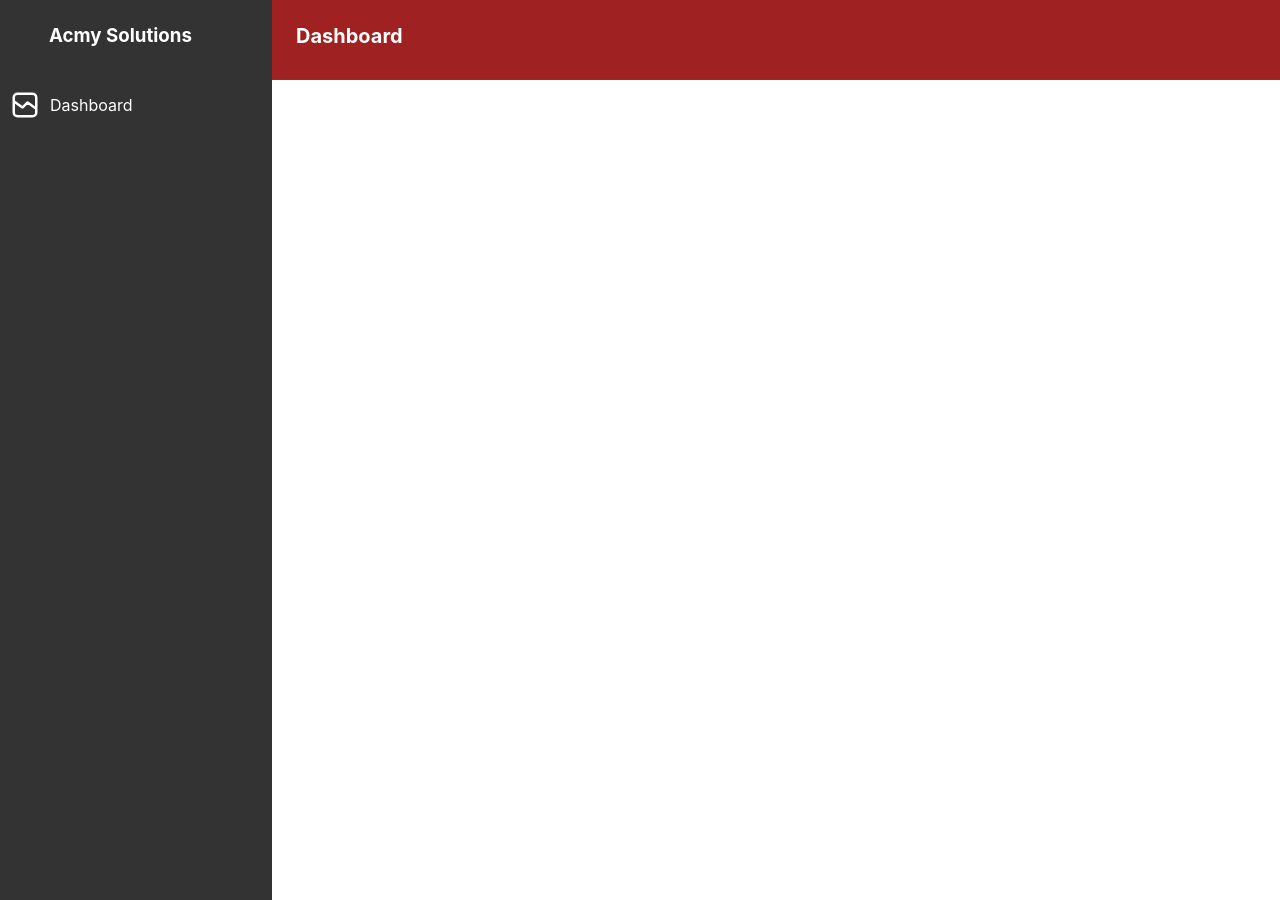
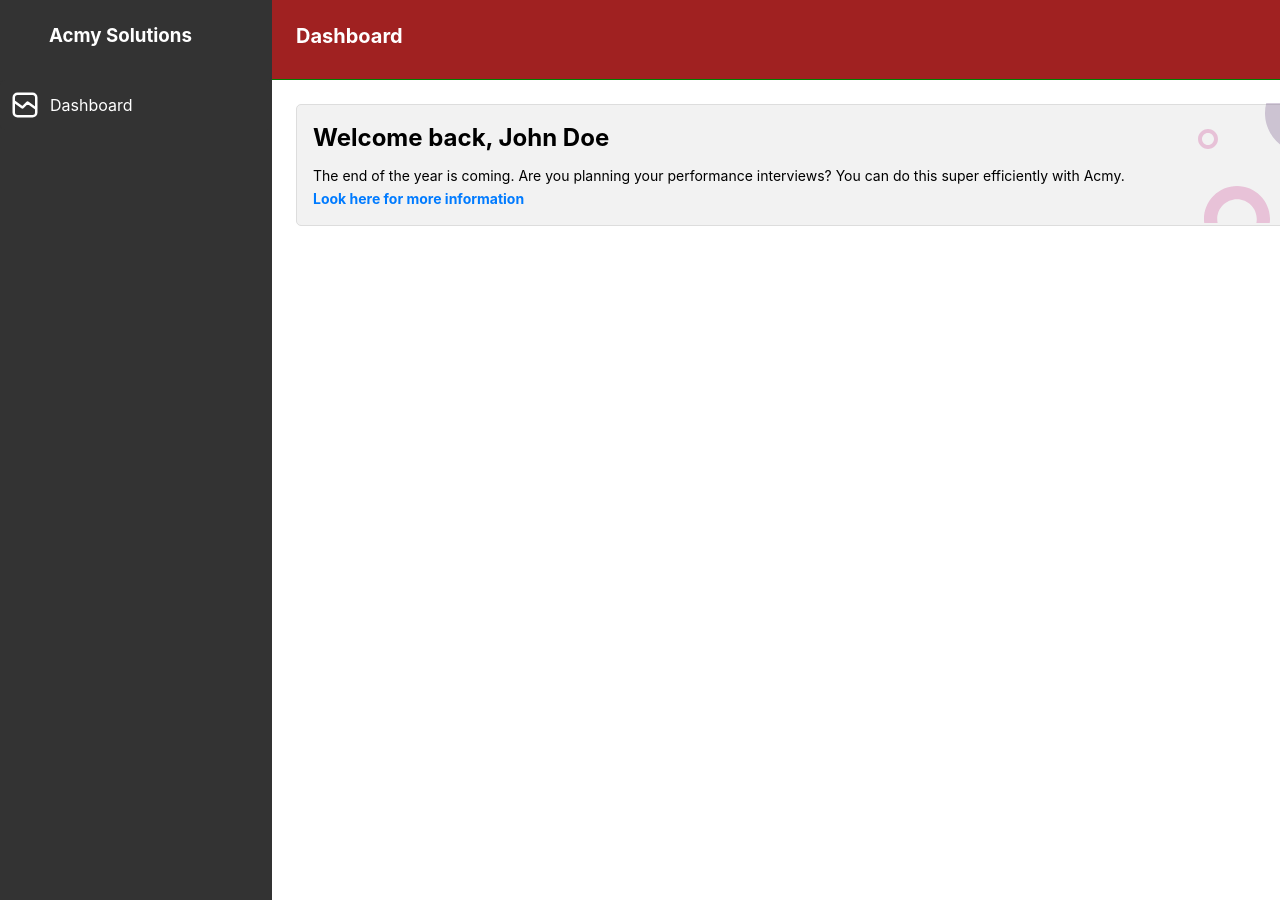
Before and after one commit to desilva-se19047/To-Do-App, a React (Create React App) app in the folder todo-app/: page / in a window 1280 px wide. Shown: the top 900 px of the page. Built offline with nearby package versions, Linux system fonts and the light colour scheme.

Commit message:
create frame component

```diff
--- a/todo-app/src/components/ComponentStyle.css
+++ b/todo-app/src/components/ComponentStyle.css
@@ -81,3 +81,69 @@
     height: 80px;
     width: 272px;
   }
+
+  /* Style for the frame component */
+
+.frame {
+    background-color: #f2f2f2;
+    border: 1px solid #ddd;
+    border-radius: 5px;
+    display: flex;
+    align-items: center;
+    justify-content: space-between;
+    width: 1120px;
+    height: 120px;
+    margin-left: 296px;
+    margin-top: -796px;
+
+  }
+
+  .frame-content{
+    height: 120px;
+  }
+
+  .frame h3 {
+    font-size: 24px;
+    width: 600px;
+    margin-left: 16px;
+    margin-top: 18px;
+    margin-bottom: 0;
+  }
+
+  .frame p {
+    font-size: 14px;
+    margin: 0;
+    line-height: 24px;
+    margin-left: 16px;
+  }
+
+  .frame a {
+    text-decoration: none;
+    color: #007bff;
+    font-weight: bold;
+    font-size: 14px;
+    margin-left: 16px;
+  }
+
+  .frame-text {
+    margin-top: 12px;
+  }
+
+  .frame-image-1 {
+    width: 167px;
+    height: 120px;
+    margin-left: -26px;
+  }
+
+  .frame-image-2 {
+    width: 24px;
+    height: 24px;
+    margin-left: 12px;
+    margin-bottom: 80px;
+    margin-right: 16px;
+  }
+
+
+ /* Style for the activity feeds component */
+ /* Style for the priority chart component */
+ /* Style for the task list component */
--- a/todo-app/src/components/Frame.js
+++ b/todo-app/src/components/Frame.js
@@ -0,0 +1,28 @@
+// Frame.js
+
+import React from 'react';
+import './ComponentStyle.css';
+import close from "../assets/Close.svg";
+import vector from "../assets/Vector.svg";
+
+const Frame = () => {
+  return (
+    <div className="frame">
+      <div className="frame-content">
+        <div className="welcome">
+          <h3>Welcome back, John Doe</h3>
+        </div>
+        <div className="frame-text">
+          <p>The end of the year is coming. Are you planning your performance interviews? You can do this super efficiently with Acmy.</p>
+          <a href="#">Look here for more information</a>
+        </div>
+      </div>
+      <div className="frame-image">
+        <img src={vector} alt="Vector" className="frame-image-1" />
+        <img src={close} alt="Close" className="frame-image-2" />
+      </div>
+    </div>
+  );
+};
+
+export default Frame;
--- a/todo-app/src/components/HeaderNav.js
+++ b/todo-app/src/components/HeaderNav.js
@@ -4,7 +4,7 @@ import notification from "../assets/Notifications.svg";
 import profile from "../assets/Profile.svg";
 import chevron from "../assets/Chevron-down.svg";
 
-const Header = () => {
+const HeaderNav = () => {
   return (
     <header className="header">
         <div>
@@ -19,4 +19,4 @@ const Header = () => {
   );
 };
 
-export default Header;
+export default HeaderNav;
--- a/todo-app/src/pages/Dashboard.js
+++ b/todo-app/src/pages/Dashboard.js
@@ -1,6 +1,7 @@
 import React from 'react';
 import HeaderNav from '../components/HeaderNav.js';
 import SideNav from '../components/SideNav.js';
+import Frame from '../components/Frame.js';
 
 
 function Dashboard() {
@@ -8,8 +9,9 @@ function Dashboard() {
       <div>
           <HeaderNav/>
           <SideNav/>
+          <Frame/>
       </div>
     );
-  }
+}
 
-  export default Dashboard;
+export default Dashboard;
```
